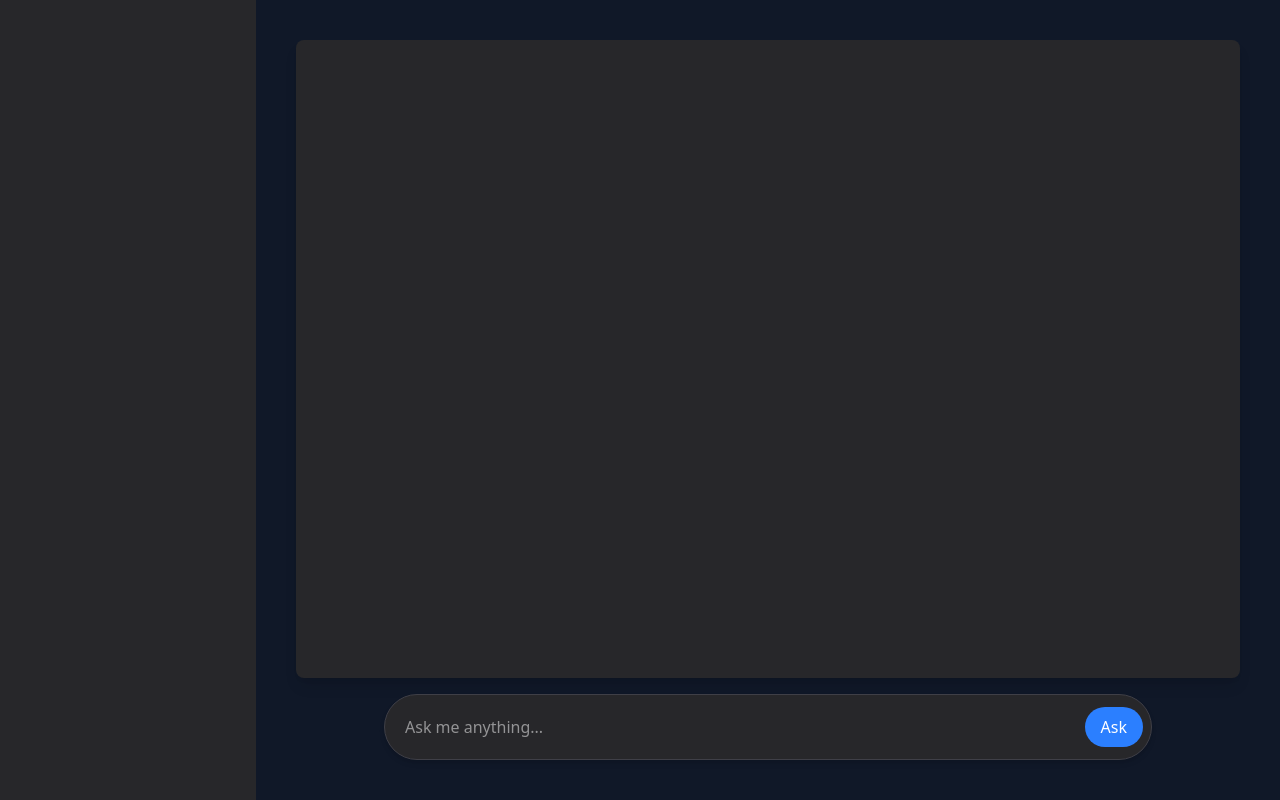
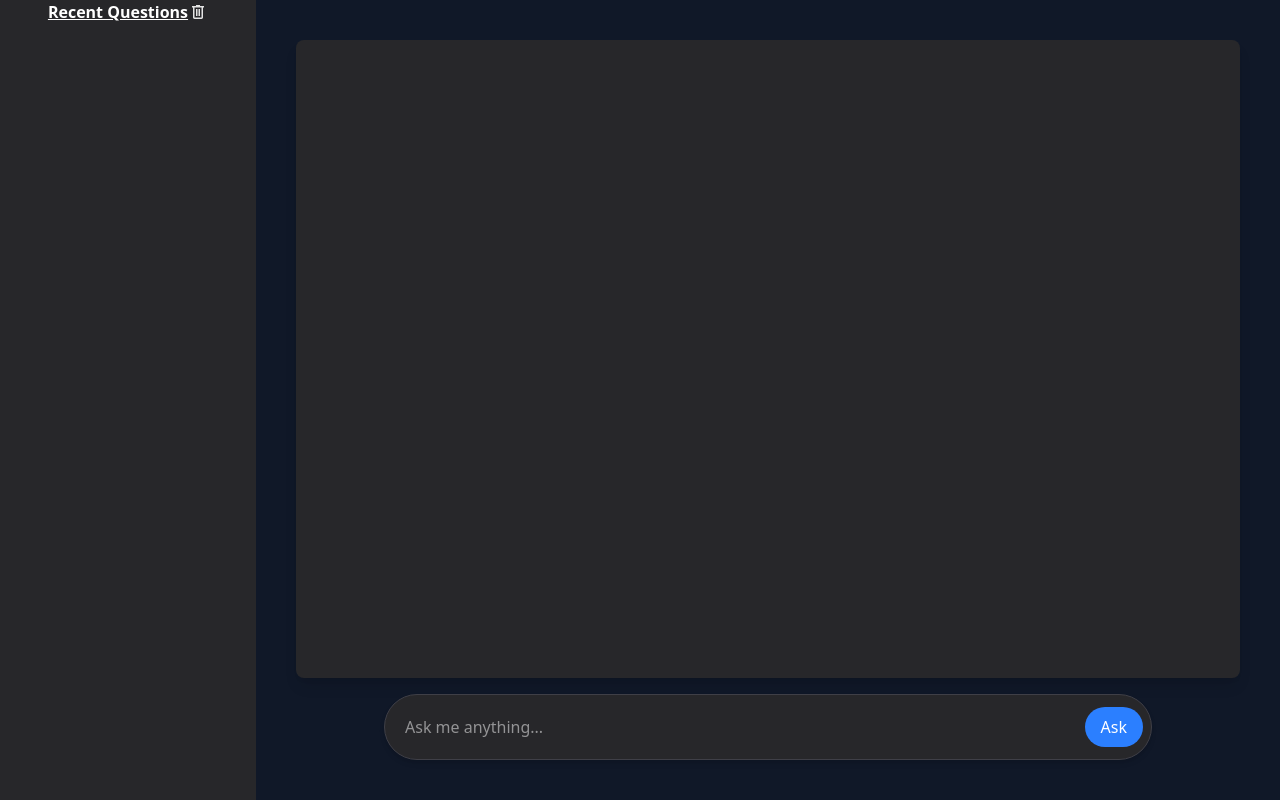
Before and after one commit to ankitsaini001/REACT_AI_TOOL, a React (Vite) app: page / in a window 1280 px wide. Built offline with nearby package versions, Linux system fonts and the light colour scheme.

Commit message:
Style Recent Search List | Clear search and history

```diff
--- a/src/App.jsx
+++ b/src/App.jsx
@@ -6,6 +6,7 @@
 function App() {
   const [askquestion, setQuestion] = useState("");
   const [getresult, setResult] = useState([]);
+  const [getHistory, setRecentHistory] = useState(JSON.parse(localStorage.getItem('history')));
 
   const payLoad = {
     contents: [
@@ -16,6 +17,17 @@
   };
 
   const askQuery = async () => {
+    // store question in local storage
+    if (localStorage.getItem('history')) {
+      let history = JSON.parse(localStorage.getItem('history'));
+      history = [askquestion, ...history]
+      localStorage.setItem('history', JSON.stringify(history));
+      setRecentHistory(history);
+    } else {
+      localStorage.setItem('history', JSON.stringify([askquestion]));
+      setRecentHistory([askquestion]);
+    }
+
     let response = await fetch(URL, {
       method: "POST",
       body: JSON.stringify(payLoad),
@@ -28,15 +40,32 @@
     setResult([...getresult, { type: 'q', text: askquestion }, { type: 'a', text: dataString }]);
   };
 
-  console.log(getresult);
+  //console.log(getHistory);
+
+  // Delete History
+
+  const deleteHistory=()=>{
+    localStorage.clear();
+    setRecentHistory([]);
+  }
 
 
   return (
     <>
       <div className="grid grid-cols-5 h-screen text-white bg-gray-900">
         {/* Sidebar */}
-        <div className="col-span-1 bg-zinc-800 flex justify-center">
-          <h1 className="text-lg font-bold">{askquestion}</h1>
+        <div className="col-span-1 bg-zinc-800 text-center">
+          <h1 className="text-md font-bold underline pt-2mt-2 flex justify-center">
+            <span>Recent Questions</span>
+            <button onClick={deleteHistory} className="cursor-pointer"><svg xmlns="http://www.w3.org/2000/svg" height="20px" viewBox="0 -960 960 960" width="20px" fill="#e3e3e3"><path d="M312-144q-29.7 0-50.85-21.15Q240-186.3 240-216v-480h-48v-72h192v-48h192v48h192v72h-48v479.57Q720-186 698.85-165T648-144H312Zm336-552H312v480h336v-480ZM384-288h72v-336h-72v336Zm120 0h72v-336h-72v336ZM312-696v480-480Z"/></svg></button>
+          </h1>
+          <ul className="text-center pt-5 mt-5 overflow-auto">
+            {
+              getHistory && getHistory.map((item, index) => (
+                <li className="cursor-pointer truncate hover:bg-zinc-700 hover:text-zinc-200" key={index}>{item}</li>
+              ))
+            }
+          </ul>
         </div>
 
         {/* Main Content Area */}
@@ -50,7 +79,7 @@
                     {
                       item.type == 'q' ?
                         <li key={index + Math.random()} className="p-2 text-right border-5 bg-zinc-700 border-zinc-700 rounded-tl-3xl rounded-br-3xl rounded-bl-3xl w-fit">
-                          <Answers answer={item.text} index={index} totalResult={1}  type={item.type}/>
+                          <Answers answer={item.text} index={index} totalResult={1} type={item.type} />
                         </li> :
                         item.text.map((answerItem, answerIndex) => (
                           <li key={answerIndex + Math.random()} className="p-2 text-left">
```
